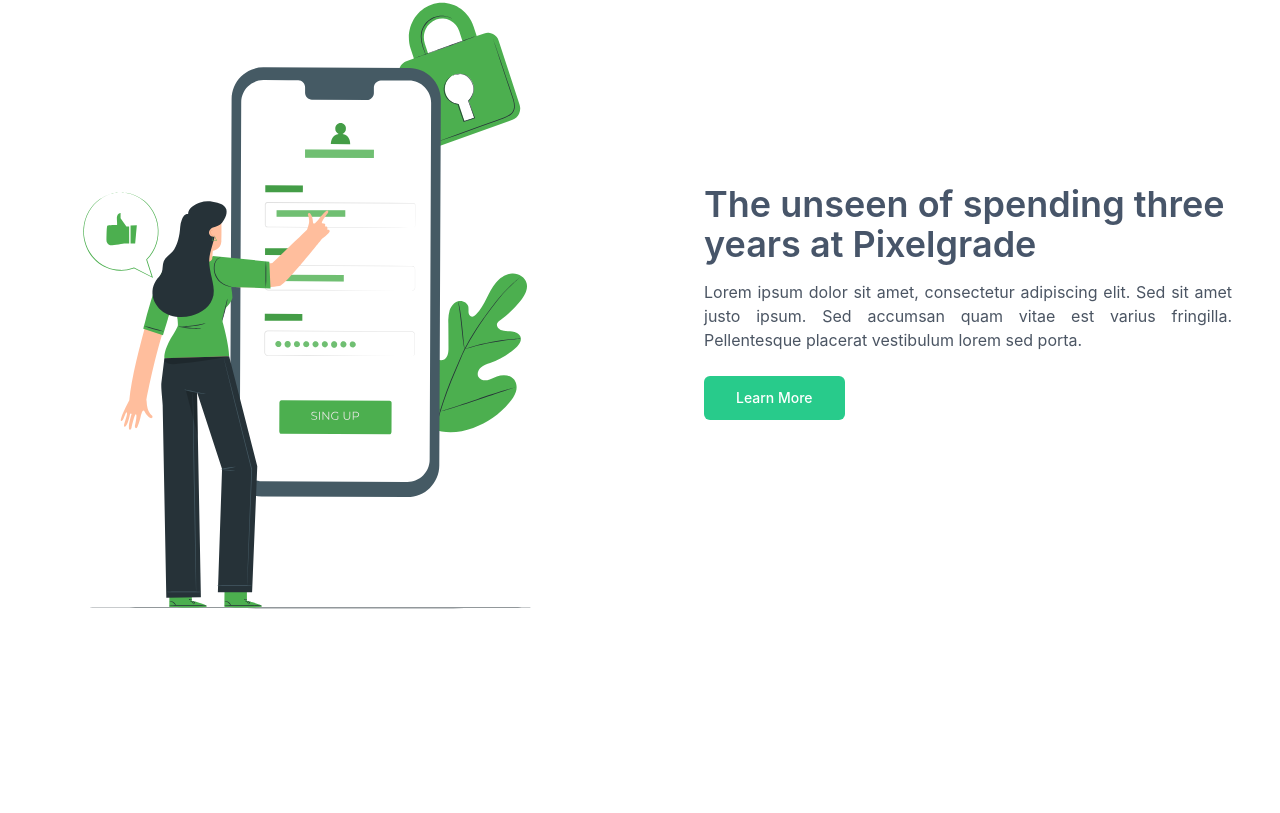
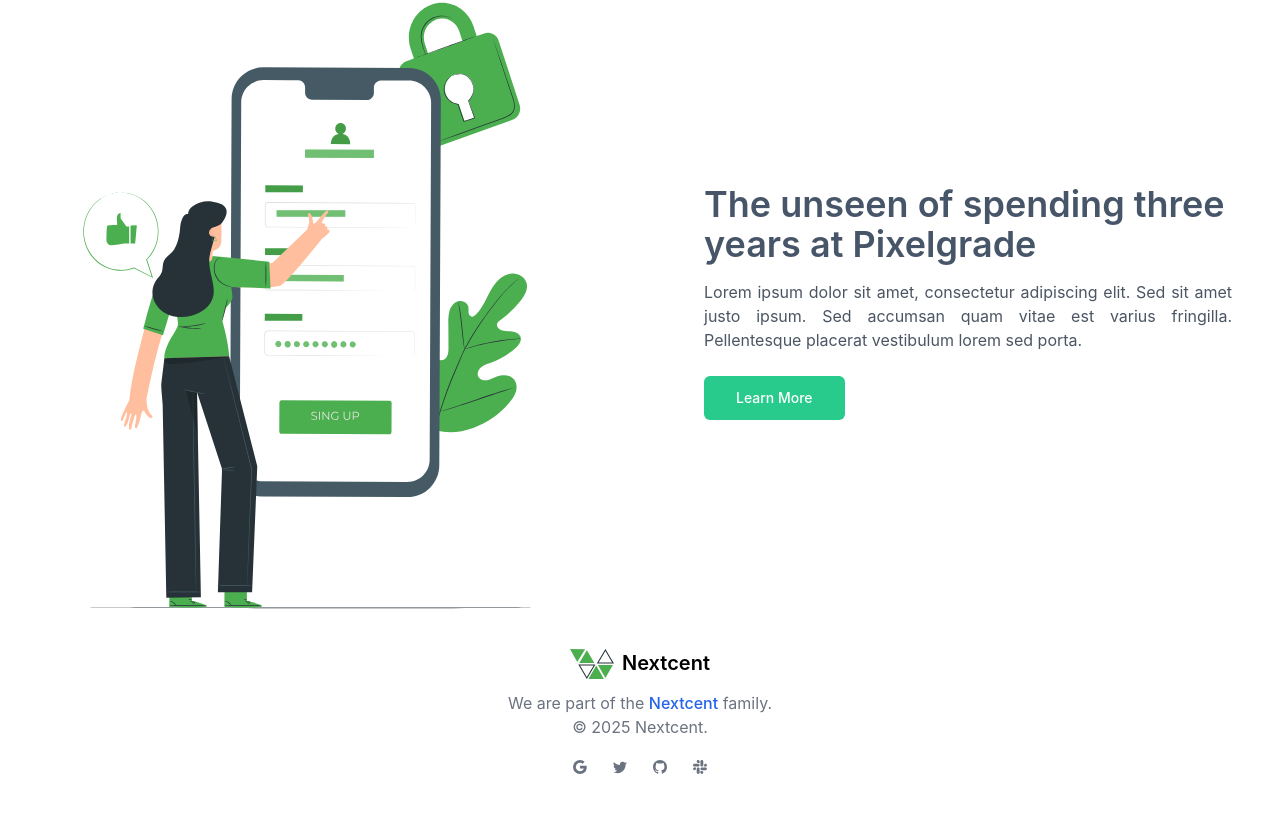
Before and after one commit to zendParadox/nexcent, a React (Vite) app: page / in a window 1280 px wide. Shown: the part 2476-3289 px from the top of the page. Before the commit the page ends 3085 px from the top, so only its background shows below. Built offline with nearby package versions, Linux system fonts and the light colour scheme.

Commit message:
update: footer

```diff
--- a/src/App.jsx
+++ b/src/App.jsx
@@ -3,6 +3,7 @@
 import Features2 from "./components/Features2";
 import Header from "./components/Header";
 import HeroSection from "./components/HeroSection";
+import Footer from "./components/Footer";
 
 function App() {
   return (
@@ -11,6 +12,7 @@
       <HeroSection></HeroSection>
       <Features></Features>
       <Features2></Features2>
+      <Footer></Footer>
     </>
   );
 }
--- /dev/null
+++ b/src/components/Footer.jsx
@@ -0,0 +1,92 @@
+import Icon from "../assets/Icon.svg";
+
+function Footer() {
+  return (
+    <>
+      <footer className="mt-auto w-full max-w-[85rem] py-10 px-4 sm:px-6 lg:px-8 mx-auto">
+        <div className="text-center">
+          <div className="flex justify-center">
+            <div className="flex mr-2  ">
+              <img className="w-11" src={Icon} alt="Hero Image" />
+            </div>
+            <a
+              className="flex-none text-xl font-semibold text-black"
+              href="#"
+              aria-label="Brand">
+              Nextcent
+            </a>
+          </div>
+
+          <div className="mt-3">
+            <p className="text-gray-500">
+              We are part of the{" "}
+              <a
+                className="text-blue-600 decoration-2 hover:underline focus:outline-none focus:underline font-medium"
+                href="#">
+                Nextcent
+              </a>{" "}
+              family.
+            </p>
+            <p className="text-gray-500">© 2025 Nextcent.</p>
+          </div>
+          <div className="mt-3 space-x-2">
+            <a
+              className="size-8 inline-flex justify-center items-center gap-x-2 text-sm font-semibold rounded-full border border-transparent text-gray-500 hover:bg-gray-50 focus:outline-none focus:bg-gray-50 disabled:opacity-50 disabled:pointer-events-none"
+              href="#">
+              <svg
+                className="shrink-0 size-3.5"
+                xmlns="http://www.w3.org/2000/svg"
+                width="16"
+                height="16"
+                fill="currentColor"
+                viewBox="0 0 16 16">
+                <path d="M15.545 6.558a9.42 9.42 0 0 1 .139 1.626c0 2.434-.87 4.492-2.384 5.885h.002C11.978 15.292 10.158 16 8 16A8 8 0 1 1 8 0a7.689 7.689 0 0 1 5.352 2.082l-2.284 2.284A4.347 4.347 0 0 0 8 3.166c-2.087 0-3.86 1.408-4.492 3.304a4.792 4.792 0 0 0 0 3.063h.003c.635 1.893 2.405 3.301 4.492 3.301 1.078 0 2.004-.276 2.722-.764h-.003a3.702 3.702 0 0 0 1.599-2.431H8v-3.08h7.545z" />
+              </svg>
+            </a>
+            <a
+              className="size-8 inline-flex justify-center items-center gap-x-2 text-sm font-semibold rounded-full border border-transparent text-gray-500 hover:bg-gray-50 focus:outline-none focus:bg-gray-50 disabled:opacity-50 disabled:pointer-events-none"
+              href="#">
+              <svg
+                className="shrink-0 size-3.5"
+                xmlns="http://www.w3.org/2000/svg"
+                width="16"
+                height="16"
+                fill="currentColor"
+                viewBox="0 0 16 16">
+                <path d="M5.026 15c6.038 0 9.341-5.003 9.341-9.334 0-.14 0-.282-.006-.422A6.685 6.685 0 0 0 16 3.542a6.658 6.658 0 0 1-1.889.518 3.301 3.301 0 0 0 1.447-1.817 6.533 6.533 0 0 1-2.087.793A3.286 3.286 0 0 0 7.875 6.03a9.325 9.325 0 0 1-6.767-3.429 3.289 3.289 0 0 0 1.018 4.382A3.323 3.323 0 0 1 .64 6.575v.045a3.288 3.288 0 0 0 2.632 3.218 3.203 3.203 0 0 1-.865.115 3.23 3.23 0 0 1-.614-.057 3.283 3.283 0 0 0 3.067 2.277A6.588 6.588 0 0 1 .78 13.58a6.32 6.32 0 0 1-.78-.045A9.344 9.344 0 0 0 5.026 15z" />
+              </svg>
+            </a>
+            <a
+              className="size-8 inline-flex justify-center items-center gap-x-2 text-sm font-semibold rounded-full border border-transparent text-gray-500 hover:bg-gray-50 focus:outline-none focus:bg-gray-50 disabled:opacity-50 disabled:pointer-events-none"
+              href="#">
+              <svg
+                className="shrink-0 size-3.5"
+                xmlns="http://www.w3.org/2000/svg"
+                width="16"
+                height="16"
+                fill="currentColor"
+                viewBox="0 0 16 16">
+                <path d="M8 0C3.58 0 0 3.58 0 8c0 3.54 2.29 6.53 5.47 7.59.4.07.55-.17.55-.38 0-.19-.01-.82-.01-1.49-2.01.37-2.53-.49-2.69-.94-.09-.23-.48-.94-.82-1.13-.28-.15-.68-.52-.01-.53.63-.01 1.08.58 1.23.82.72 1.21 1.87.87 2.33.66.07-.52.28-.87.51-1.07-1.78-.2-3.64-.89-3.64-3.95 0-.87.31-1.59.82-2.15-.08-.2-.36-1.02.08-2.12 0 0 .67-.21 2.2.82.64-.18 1.32-.27 2-.27.68 0 1.36.09 2 .27 1.53-1.04 2.2-.82 2.2-.82.44 1.1.16 1.92.08 2.12.51.56.82 1.27.82 2.15 0 3.07-1.87 3.75-3.65 3.95.29.25.54.73.54 1.48 0 1.07-.01 1.93-.01 2.2 0 .21.15.46.55.38A8.012 8.012 0 0 0 16 8c0-4.42-3.58-8-8-8z" />
+              </svg>
+            </a>
+            <a
+              className="size-8 inline-flex justify-center items-center gap-x-2 text-sm font-semibold rounded-full border border-transparent text-gray-500 hover:bg-gray-50 focus:outline-none focus:bg-gray-50 disabled:opacity-50 disabled:pointer-events-none"
+              href="#">
+              <svg
+                className="shrink-0 size-3.5"
+                xmlns="http://www.w3.org/2000/svg"
+                width="16"
+                height="16"
+                fill="currentColor"
+                viewBox="0 0 16 16">
+                <path d="M3.362 10.11c0 .926-.756 1.681-1.681 1.681S0 11.036 0 10.111C0 9.186.756 8.43 1.68 8.43h1.682v1.68zm.846 0c0-.924.756-1.68 1.681-1.68s1.681.756 1.681 1.68v4.21c0 .924-.756 1.68-1.68 1.68a1.685 1.685 0 0 1-1.682-1.68v-4.21zM5.89 3.362c-.926 0-1.682-.756-1.682-1.681S4.964 0 5.89 0s1.68.756 1.68 1.68v1.682H5.89zm0 .846c.924 0 1.68.756 1.68 1.681S6.814 7.57 5.89 7.57H1.68C.757 7.57 0 6.814 0 5.89c0-.926.756-1.682 1.68-1.682h4.21zm6.749 1.682c0-.926.755-1.682 1.68-1.682.925 0 1.681.756 1.681 1.681s-.756 1.681-1.68 1.681h-1.681V5.89zm-.848 0c0 .924-.755 1.68-1.68 1.68A1.685 1.685 0 0 1 8.43 5.89V1.68C8.43.757 9.186 0 10.11 0c.926 0 1.681.756 1.681 1.68v4.21zm-1.681 6.748c.926 0 1.682.756 1.682 1.681S11.036 16 10.11 16s-1.681-.756-1.681-1.68v-1.682h1.68zm0-.847c-.924 0-1.68-.755-1.68-1.68 0-.925.756-1.681 1.68-1.681h4.21c.924 0 1.68.756 1.68 1.68 0 .926-.756 1.681-1.68 1.681h-4.21z" />
+              </svg>
+            </a>
+          </div>
+        </div>
+      </footer>
+    </>
+  );
+}
+
+export default Footer;
```
